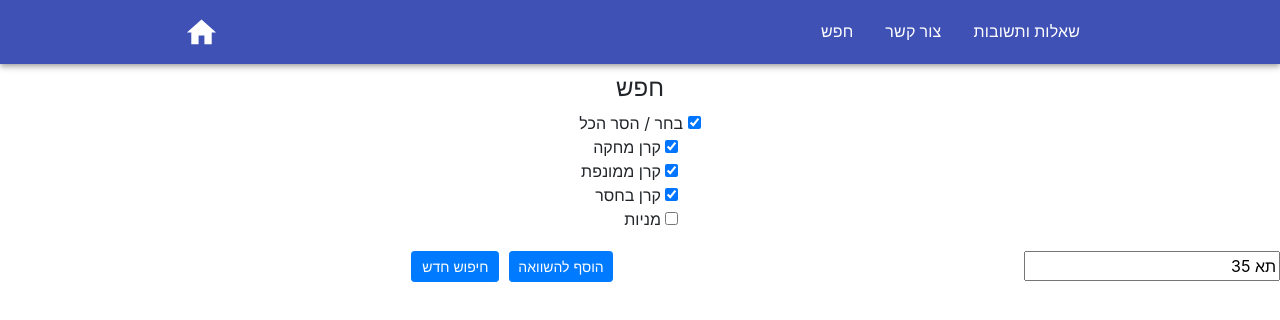
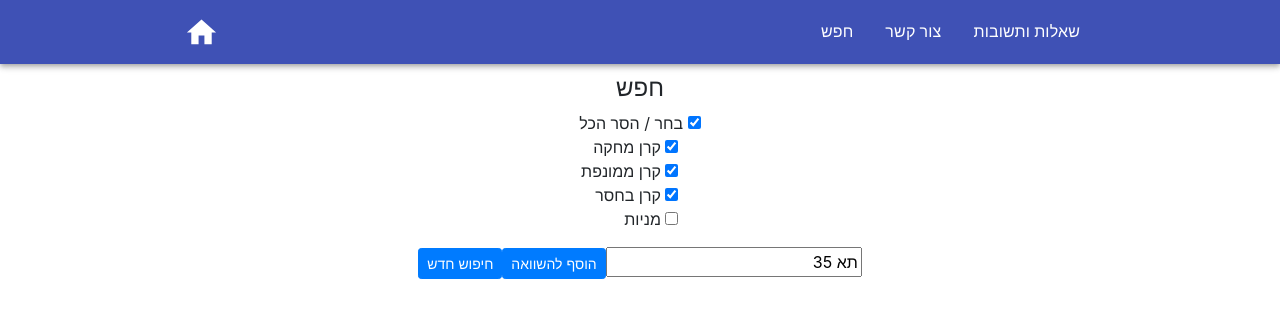
Before and after one commit to nitsan57/stock, a React (Create React App) app: page / in a window 1280 px wide. Shown: the top 320 px of the page. Built offline with nearby package versions, Linux system fonts and the light colour scheme; what react-plotly.js would draw is missing.

Commit message:
[SearchBar] alignment

```diff
--- a/src/search_bar/Search.js
+++ b/src/search_bar/Search.js
@@ -271,21 +271,10 @@ class Search extends React.Component {
 				</form>
 				<div
 					style={{
-						marginTop: 20,
 						marginBottom: 20,
 					}}
 				>
-					<Button
-						style={{
-							marginLeft: 0,
-							marginRight: 10,
-							paddingLeft: 10,
-							paddingRight: 10,
-						}}
-						variant="primary"
-						size="sm"
-						onClick={this.clearSearch}
-					>
+					<Button variant="primary" size="sm" onClick={this.clearSearch}>
 						{this.state.text_lang.SEARCH.NEW_SEARCH}
 					</Button>
 					<Button variant="primary" size="sm" onClick={this.addSearch}>
@@ -295,7 +284,6 @@ class Search extends React.Component {
 					<input
 						style={{
 							textAlign: this.state.text_lang.LANG_DIRECTION,
-							float: this.state.text_lang.LANG_DIRECTION,
 						}}
 						value={this.state.search_keyword}
 						onChange={this.handleInputChange}
```
